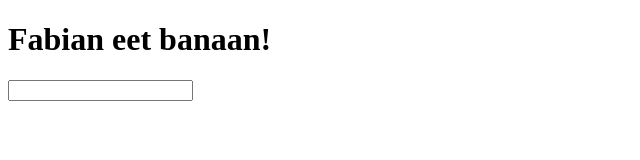
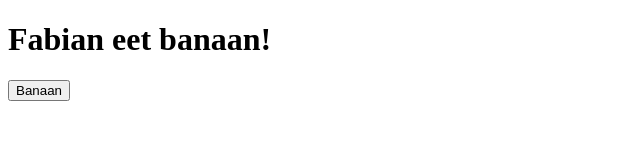
Before and after one commit to Svenmeister/svenmeister.github.io, a plain HTML site: page index.html in a window 1280 px wide. Shown: the whole page, without its empty margins (0-640 px from the left). Drawn offline with Linux system fonts and the light colour scheme.

Commit message:
Update index.html

```diff
--- a/index.html
+++ b/index.html
@@ -3,6 +3,6 @@
 <body>
 
 <h1>Fabian eet banaan!</h1>
-  <input></input>
+  <button>Banaan</button>
 </body>
 </html>
```
